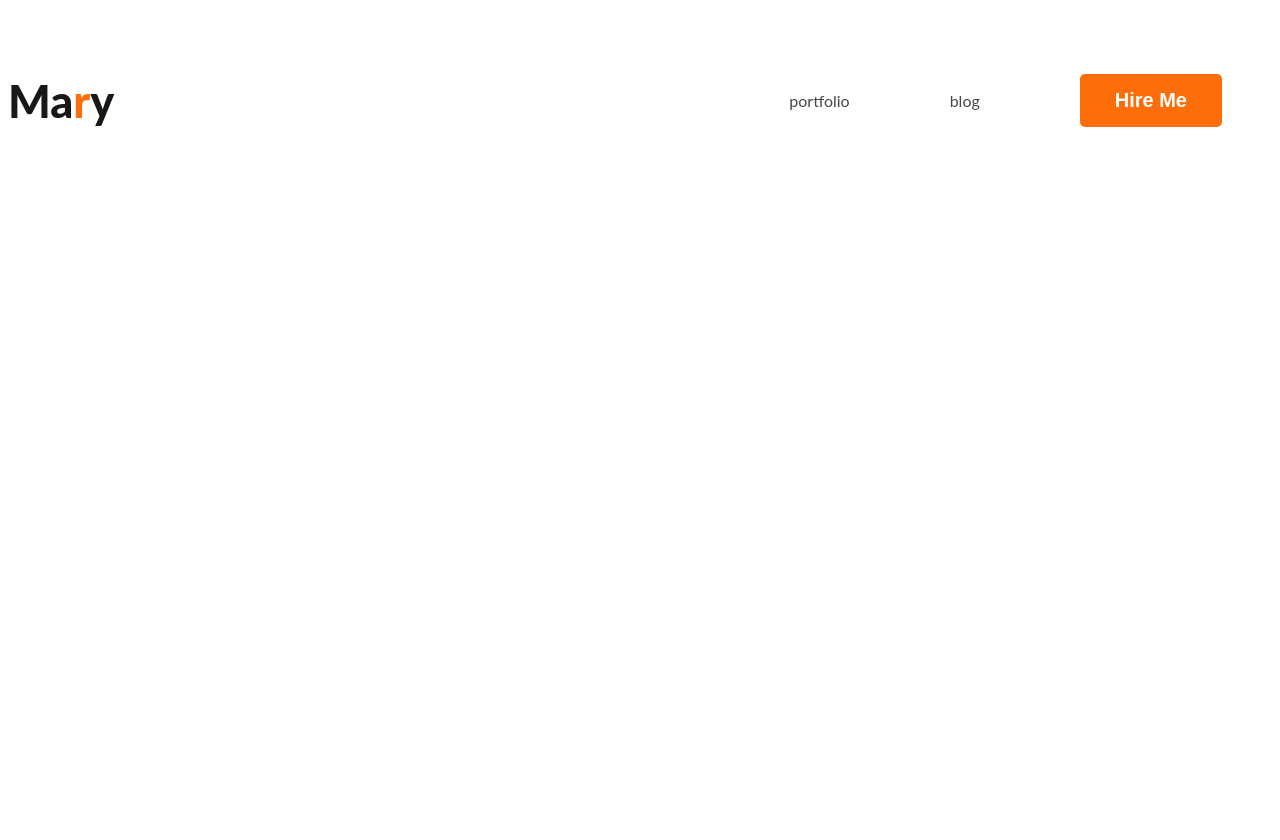
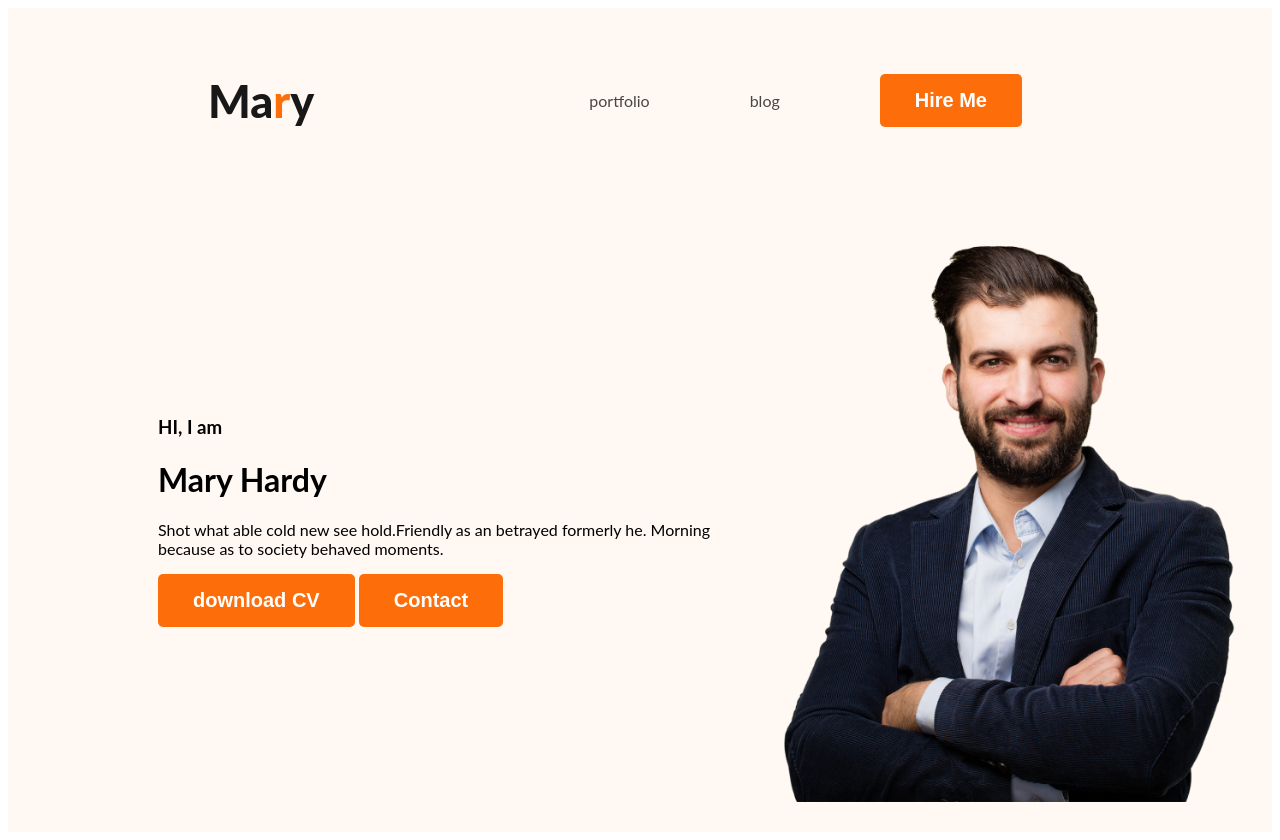
Before and after one commit to Hridoy1122ps/webdeveloper-portfolio, a plain HTML site: page index.html in a window 1280 px wide. Before the commit the page ends 800 px from the top, so only its background shows below. Drawn offline with Linux system fonts and the light colour scheme.

Commit message:
banner content added

```diff
--- a/index.html
+++ b/index.html
@@ -10,7 +10,7 @@
     <link rel="stylesheet" href="styles/portfolio.css">
 </head>
 <body>
-    <header>
+    <header class="header">
         <nav>
             <h3 class="nav-title">Ma<span class="text-primary">r</span>y</h3>
             <ul>
@@ -19,6 +19,16 @@
                 <li><button class="btn-primary">Hire Me</button></li>
             </ul>
         </nav>
+        <div class="banner">
+            <div class="banner-content">
+                <h3 class="banner-greety">HI, I am</h3>
+                <h1 class="banner-title">Mary Hardy</h1>
+                <p>Shot what able cold new see hold.Friendly as an betrayed formerly he. Morning because as to society behaved moments.</p>
+                <button class="btn-primary">download CV</button>
+                <button class="btn-primary">Contact</button>
+            </div>
+            <img class="profile-pic" src="images/hardy.png" alt="">
+        </div>
     </header>
     <main>
 
--- a/styles/portfolio.css
+++ b/styles/portfolio.css
@@ -23,6 +23,7 @@ nav {
     display: flex;
     justify-content: space-between;
     align-items: center;
+    margin: 0 200px;
 }
 
 .nav-title {
@@ -45,3 +46,15 @@ nav a {
     text-decoration: none;
     color: #474747;
 }
+/* header related styles */
+.header{
+    background-color: #fff8f3;
+}
+.banner{
+    padding: 30px 30px 30px 150px;
+    display: flex;
+    align-items: center;
+}
+.profile-pic{
+    width: 500px;
+}
```
